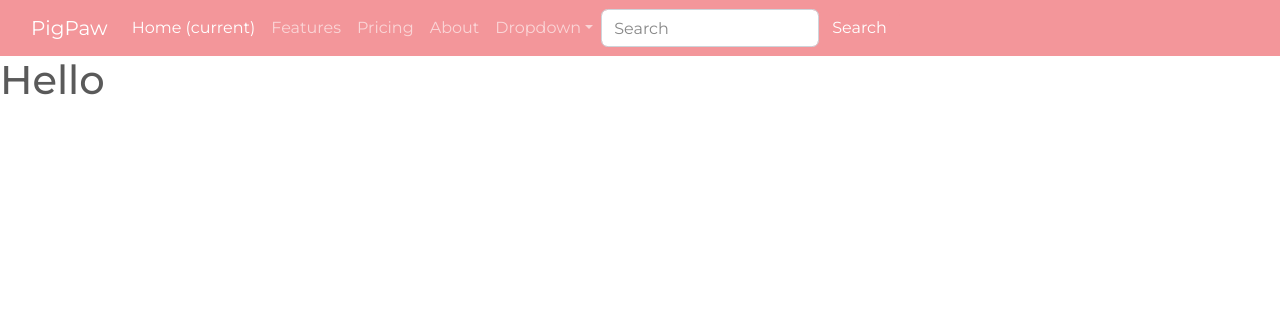
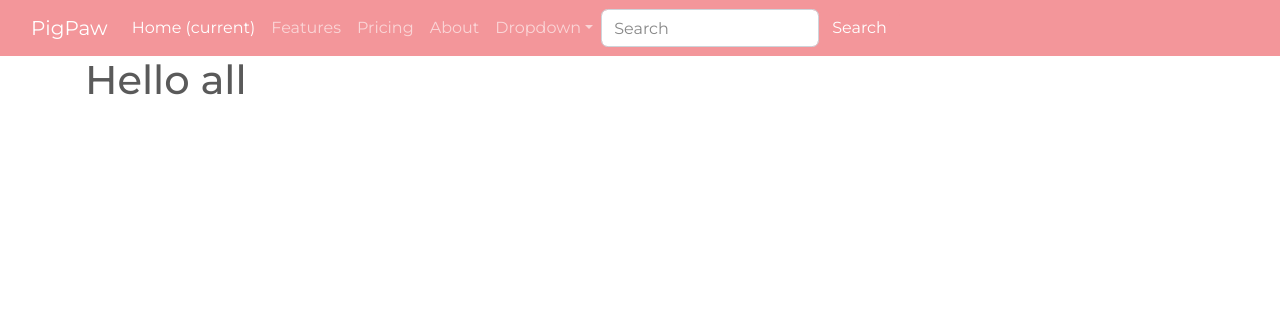
Before and after one commit to yahyaouisalma82/WebProject, a Symfony app: template templates/pets/index.html.twig in a window 1280 px wide. Shown: the top 316 px of the page. Run offline with Twig, Linux system fonts and the light colour scheme; the template is opened without the code that fills it, so the values that code supplies are empty; some libraries are stand-ins or nearby versions.

Commit message:
reorganize

```diff
--- a/package.json
+++ b/package.json
@@ -19,6 +19,7 @@
     },
     "dependencies": {
         "@popperjs/core": "^2.9.2",
+        "aos": "^2.3.4",
         "autoprefixer": "^10.2.5",
         "bootstrap": "^5.0.0-beta3",
         "postcss-loader": "^5.3.0"
--- a/templates/base.html.twig
+++ b/templates/base.html.twig
@@ -34,6 +34,7 @@
 </head>
 
 <body>
+
 {{ include('header.html.twig') }}
 {% for  message in  app.session.flashBag.get('info') %}
        <div class="alert alert-info">
@@ -50,6 +51,7 @@
               {{ message }}
        </div>
 {% endfor %}
+<div class="container">
 {% block body %}  {% endblock %}
-
+</div>
 </body>
--- a/templates/header.html.twig
+++ b/templates/header.html.twig
@@ -1,6 +1,7 @@
 
 <header class="main-head">
-    <nav class="navbar navbar-expand-lg navbar-dark bg-dark">
+
+      <nav class="navbar navbar-expand-lg navbar-dark bg-dark">
         <div class="container-fluid">
             <a class="navbar-brand" href="#">PigPaw</a>
             <button class="navbar-toggler" type="button" data-bs-toggle="collapse" data-bs-target="#navbarColor02" aria-controls="navbarColor02" aria-expanded="false" aria-label="Toggle navigation">
@@ -36,7 +37,7 @@
                 </ul>
                 <form class="d-flex">
                     <input class="form-control me-sm-2" type="text" placeholder="Search">
-                    <button class="btn btn-secondary my-2 my-sm-0" type="submit">Search</button>
+                    <button class="btn btn-secondary lift lift-lg my-2 my-sm-0" type="submit">Search</button>
                 </form>
             </div>
         </div>
--- a/templates/pets/index.html.twig
+++ b/templates/pets/index.html.twig
@@ -3,5 +3,5 @@
 {% block title %}Pets{% endblock %}
 
 {% block body %}
-    <h1>Hello</h1>
+    <h1 >Hello all</h1>
 {% endblock %}
```
Also changed, not shown: package-lock.json.
